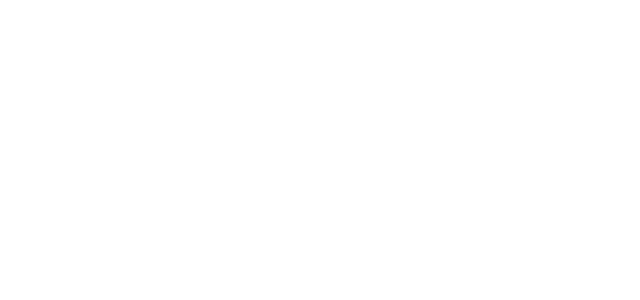
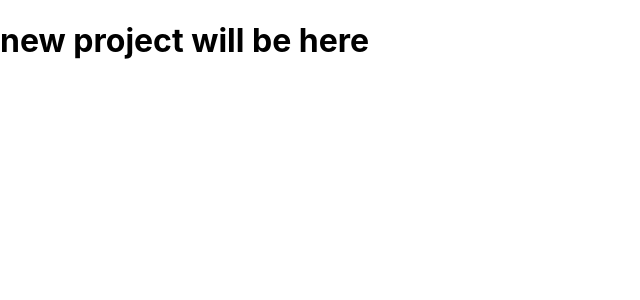
Before and after one commit to F1SQ/React---Sneakers, a React (Create React App) app: page / in a window 1280 px wide. Shown: the top 300 px of the page, without its empty margins (0-640 px from the left). Built offline with nearby package versions, Linux system fonts and the light colour scheme.

Commit message:
new project commit

```diff
--- a/src/App.js
+++ b/src/App.js
@@ -1,5 +1,9 @@
 function App() {
-    return <div className="App"></div>;
+    return (
+        <div className="App">
+            <h1>new project will be here</h1>
+        </div>
+    );
 }
 
 export default App;
```
